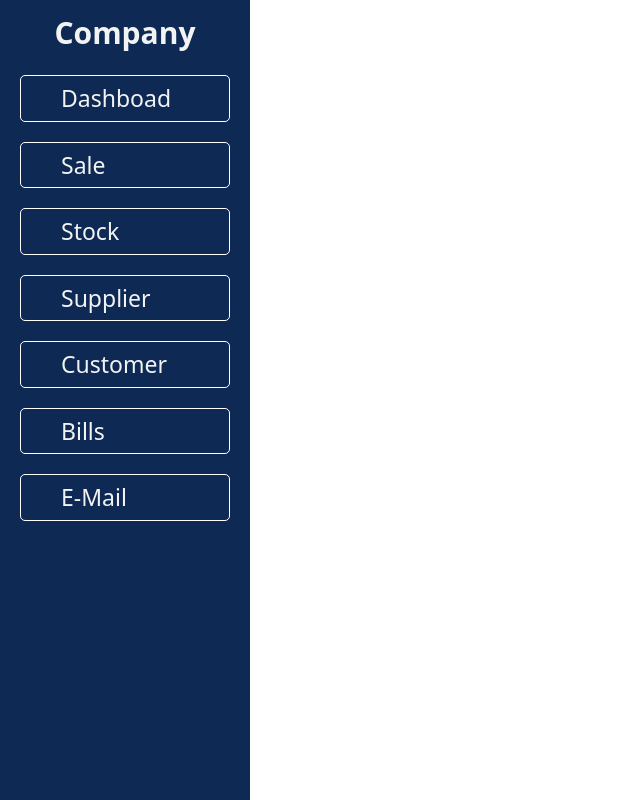
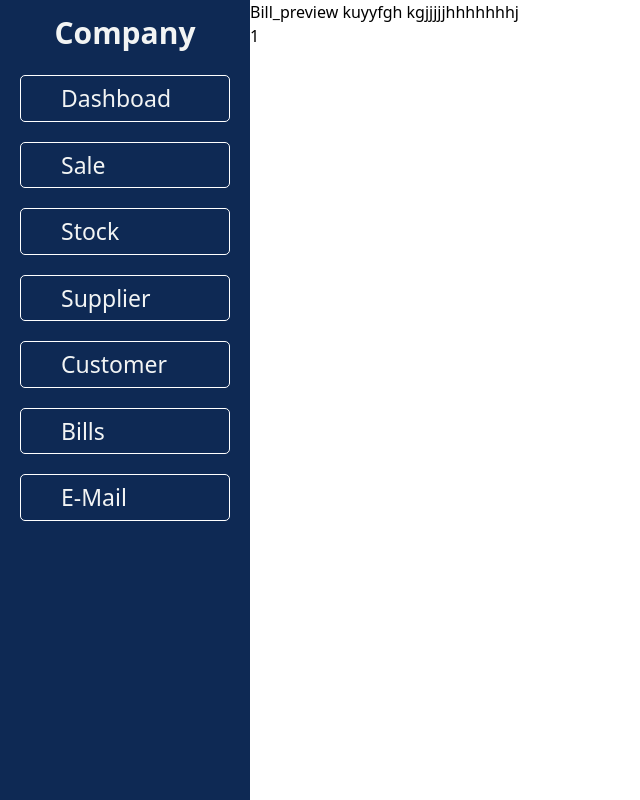
Before and after one commit to SasithDuleepa/pos-2-frontend, a React (Create React App) app: page /bill_preview/1 in a window 1280 px wide. Shown: the whole page, without its empty margins (0-640 px from the left). Built offline with nearby package versions, Linux system fonts and the light colour scheme.

Commit message:
bill preview

```diff
--- a/src/App.js
+++ b/src/App.js
@@ -11,6 +11,7 @@ import Sale from './pages/pos/sale';
 import Bills from './pages/bills/bills';
 import Email from './pages/email/email';
 import Dashboad from './pages/dashboad/dashboad';
+import Bill_preview from './pages/bill_preview/bill_preview';
 
 function App() {
   return (
@@ -27,6 +28,8 @@ function App() {
           <Route exact path="/bills" component={Bills}/>
           <Route exact path="/email" component={Email}/>
           <Route exact path="/dashboad" component={Dashboad}/>
+          <Route exact path="/bill_preview/:id" component={Bill_preview}/>
+
         </Switch>
       </Router>
 
--- /dev/null
+++ b/src/pages/bill_preview/bill_preview.jsx
@@ -0,0 +1,11 @@
+import React from 'react';
+import { useParams } from 'react-router';
+
+export default function Bill_preview() {
+    let { id } = useParams();
+
+
+  return (
+    <div>Bill_preview kuyyfgh kgjjjjjhhhhhhhj<p>{id}</p></div>
+  )
+}
--- a/src/pages/dashboad/dashboad.jsx
+++ b/src/pages/dashboad/dashboad.jsx
@@ -1,4 +1,5 @@
-import React from 'react'
+import React from 'react';
+import './dashboad.css';
 
 export default function Dashboad() {
   return (
```
